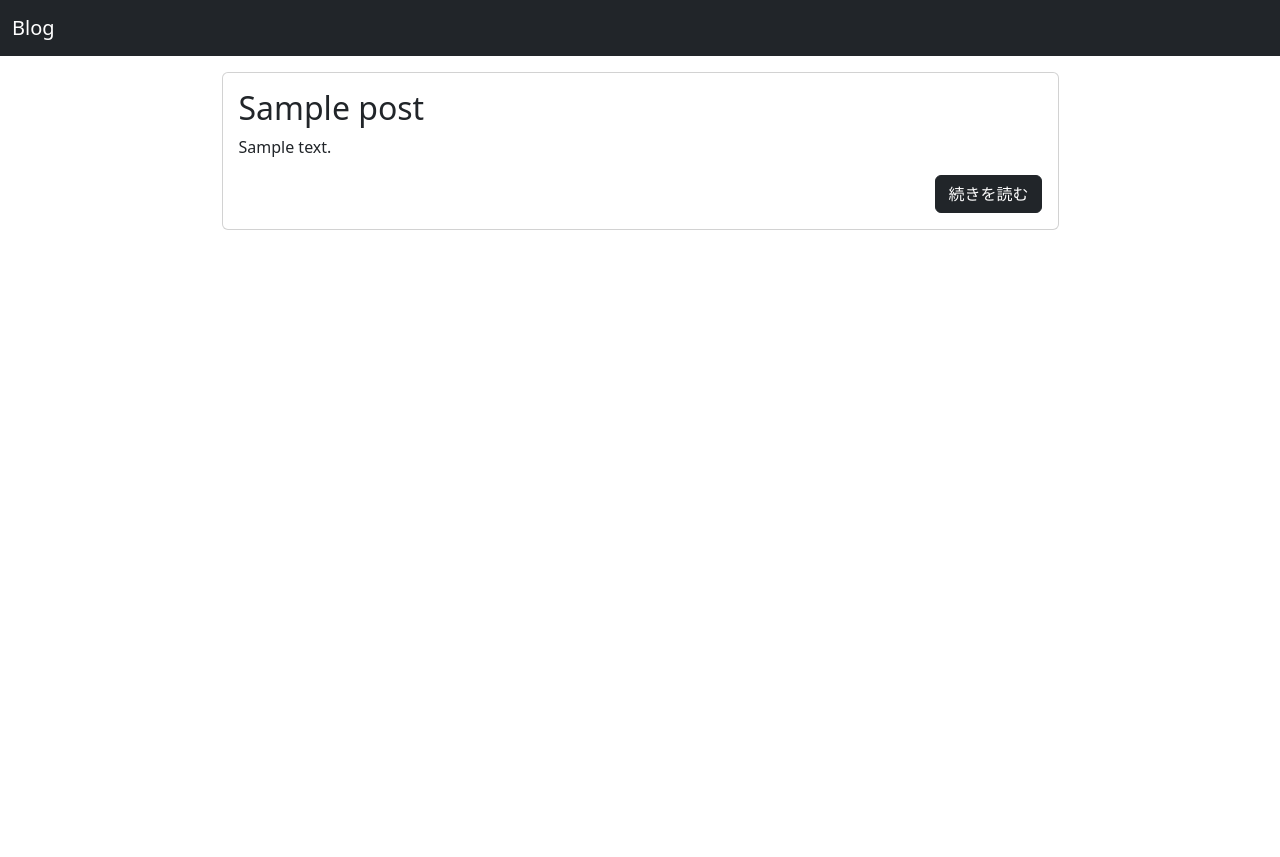
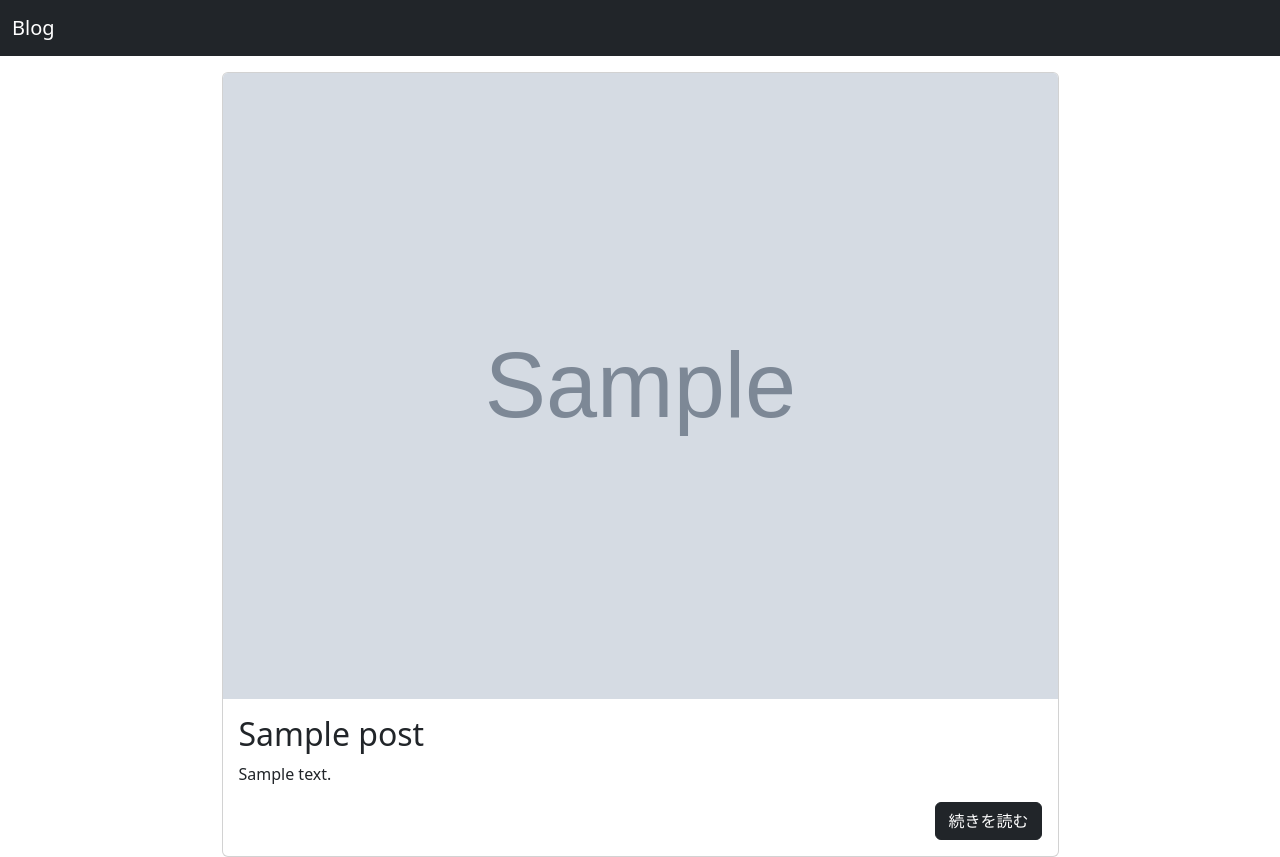
Before and after one commit to divergen371/first_django, a Django app: page / in a window 1280 px wide. Before the commit the page ends 230 px from the top, so only its background shows below. Run offline with Django 4.2, Linux system fonts and the light colour scheme; tables that the repository leaves empty hold one stand-in row (values such as "Sample post"); grey boxes marked "Sample" are stand-in pictures; some libraries are stand-ins or nearby versions.

Commit message:
:art: アイキャッチ画像を表示させる。

```diff
--- a/blog/templates/blog/post_list.html
+++ b/blog/templates/blog/post_list.html
@@ -4,6 +4,9 @@
 {% for post in posts %}
     {% if post.is_published or user.is_authenticated %}
     <div class="card w-75 mt-3 mx-auto">
+        {% if post.image %}
+            <img src="{{ post.image.url}}" alt="{{post.title}}" class="card-img-top">
+        {% endif %}
         <div class="card-body">
             {% if not post.is_published %}
                 <span class="badge bg-danger">下書き</span>
```
